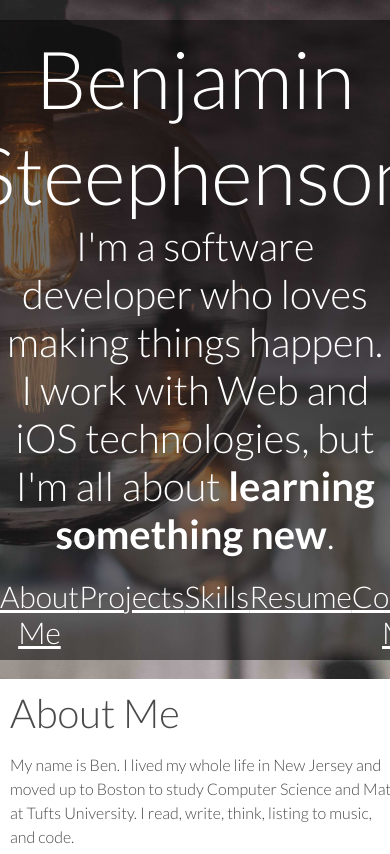
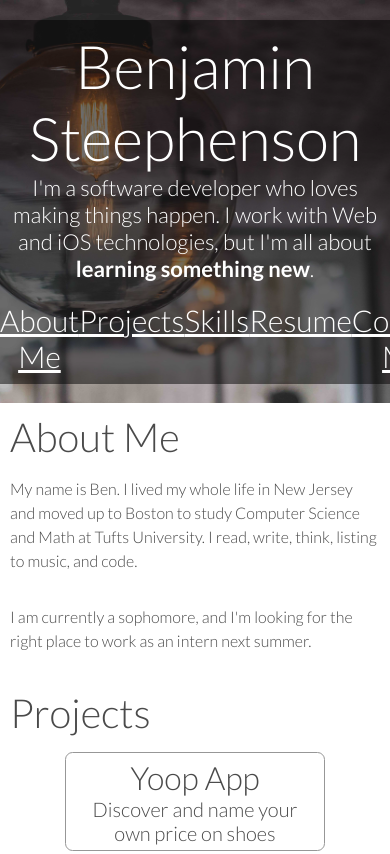
Before and after one commit to Benjamin-St/benjamin-st.github.io, a plain HTML site: page index.html in a window 390 px wide. Shown: the top 854 px of the page. Drawn offline with Linux system fonts and the light colour scheme; a script that the page names is missing.

Commit message:
works on mobile now woohoo

```diff
--- a/index.html
+++ b/index.html
@@ -1,4 +1,4 @@
-<html><head><link rel="stylesheet" type="text/css" href="style.css"/><link rel="stylesheet" href="https://maxcdn.bootstrapcdn.com/font-awesome/4.4.0/css/font-awesome.min.css"/><meta name="viewport" content="width=500, initial-scale=1"/></head><body><div class="top-header"><div class="container"><div class="title">Benjamin Steephenson</div><div class="paragraph">I'm a software developer who loves making things happen. I work with Web and iOS technologies, but I'm all about <b>learning something new</b>.</div><div class="links"><u class="link"><a href="#AboutMe">About Me</a></u><u class="link"><a href="#Projects">Projects</a></u><u class="link"><a href="#Skills">Skills</a></u><u class="link"><a href="./Resume/index.html">Resume</a></u><u class="link"><a href="#Contact">Contact Me</a></u></div></div></div><div class="page about-page"><div class="title">About Me</div><div id="AboutMe" class="content"><div class="left"> <p>My name is Ben. I lived my whole life in New Jersey and moved up to Boston to study Computer Science and Math at Tufts University.
+<html><head><link rel="stylesheet" type="text/css" href="style.css"/><link rel="stylesheet" href="https://maxcdn.bootstrapcdn.com/font-awesome/4.4.0/css/font-awesome.min.css"/></head><body><div class="top-header"><div class="container"><div class="title">Benjamin Steephenson</div><div class="paragraph">I'm a software developer who loves making things happen. I work with Web and iOS technologies, but I'm all about <b>learning something new</b>.</div><div class="links"><u class="link"><a href="#AboutMe">About Me</a></u><u class="link"><a href="#Projects">Projects</a></u><u class="link"><a href="#Skills">Skills</a></u><u class="link"><a href="./Resume/index.html">Resume</a></u><u class="link"><a href="#Contact">Contact Me</a></u></div></div></div><div class="page about-page"><div class="title">About Me</div><div id="AboutMe" class="content"><div class="left"> <p>My name is Ben. I lived my whole life in New Jersey and moved up to Boston to study Computer Science and Math at Tufts University.
 I read, write, think, listing to music, and code.
 </p><p>I am currently a sophomore, and I'm looking for the right place to work as an intern next summer.</p></div><div class="right"><img src="./pics/propic.jpg" height="200px" width="auto"/></div></div></div><div id="Projects" class="page"><div class="title">Projects</div><div id="ProjectsPage" class="content"></div></div><div id="Skills" class="page"><div class="title">Skills</div><div id="SkillsPage" class="content"></div></div><div id="Contact" class="page"><div class="title">Contact Info</div><div class="content"><ul><li>Email: BenjaminSteephenson[at]gmail.com</li><li>LinkedIn: <a href="https://www.linkedin.com/in/benjaminst">https://www.linkedin.com/in/benjaminst</a></li></ul></div></div><script>(function(i,s,o,g,r,a,m){i['GoogleAnalyticsObject']=r;i[r]=i[r]||function(){
 (i[r].q=i[r].q||[]).push(arguments)},i[r].l=1*new Date();a=s.createElement(o),
--- a/style.css
+++ b/style.css
@@ -1,6 +1,6 @@
 @import url("http://fonts.googleapis.com/css?family=Lato:100,300,400,700");
 body {
-  margin: 0;
+  margin: 0px;
   font-family: 'Lato', sans-serif;
   font-weight: 300;
   color: #4a4a4a;
@@ -152,17 +152,23 @@ li {
 .label-container .label.selected {
   opacity: 1;
 }
-@media only screen and (max-width: 800px) {
+@media screen and (max-width: 800px), screen and (max-device-width: 800px) {
   .top-header >.container {
     padding: 10px 0px;
   }
   .top-header .title {
     padding: 0px;
+    font-size: 60px !important;
+  }
+  .top-header .paragraph {
+    font-size: 22px !important;
   }
   .page-content,
   .page {
-    margin: 10px !important;
-    padding: 0px;
+    margin: 0px !important;
+  }
+  .page {
+    padding: 10px;
   }
   .about-page > .content {
     -webkit-flex-direction: column !important;
@@ -179,9 +185,9 @@ li {
     height: 0px;
   }
   .label .title {
-    font-size: 150% !important;
+    font-size: 200% !important;
   }
   .label .subtitle {
-    font-size: 100% !important;
+    font-size: 125% !important;
   }
 }
```
